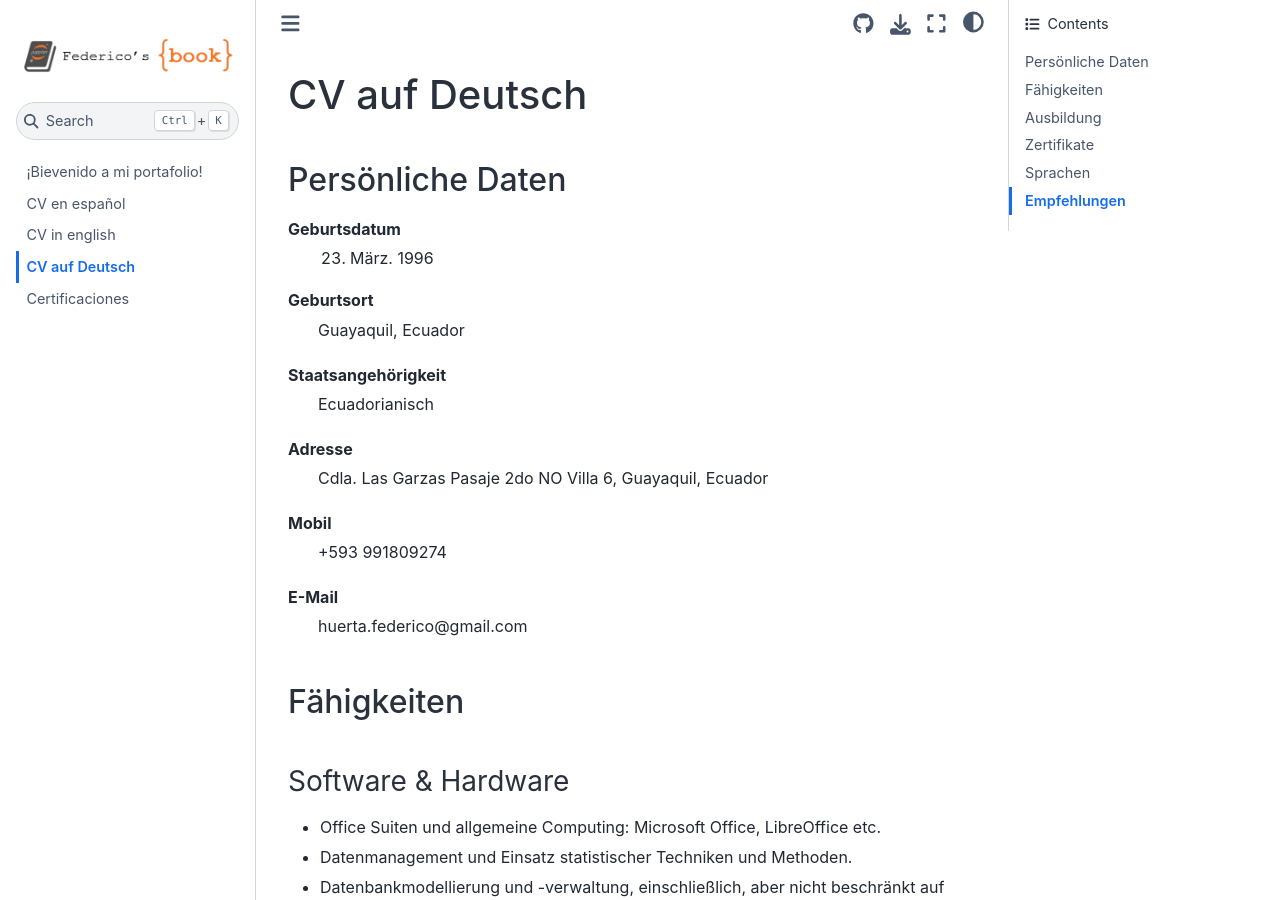
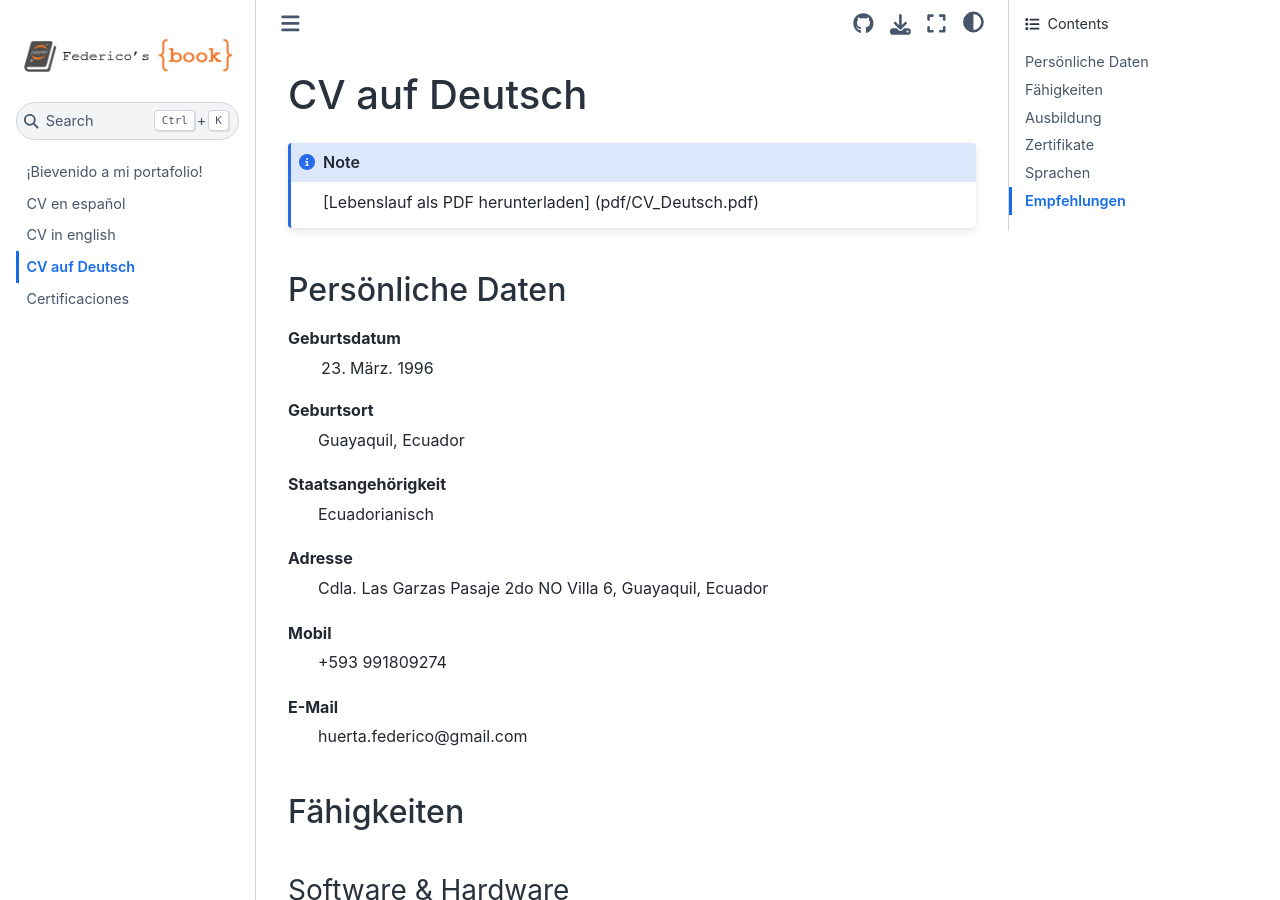
Before and after one commit to huerta-federico/huerta-federico.github.io, a Jupyter Book: the page built from cv_deu.md, in a window 1280 px wide and 900 px high. Built offline with Jupyter Book 1.0.4 settings and Sphinx 7.4.7 and the Sphinx Book theme 1.1.4, drawn with Linux system fonts in a browser that asks for light colours.

Commit message:
included pdf

````diff
--- a/cv_deu.md
+++ b/cv_deu.md
@@ -1,4 +1,8 @@
 # CV auf Deutsch
+
+```{note}
+[Lebenslauf als PDF herunterladen] (pdf/CV_Deutsch.pdf)
+```
 
 ## Persönliche Daten
 Geburtsdatum
````
Also changed, not shown: 3 other files.
